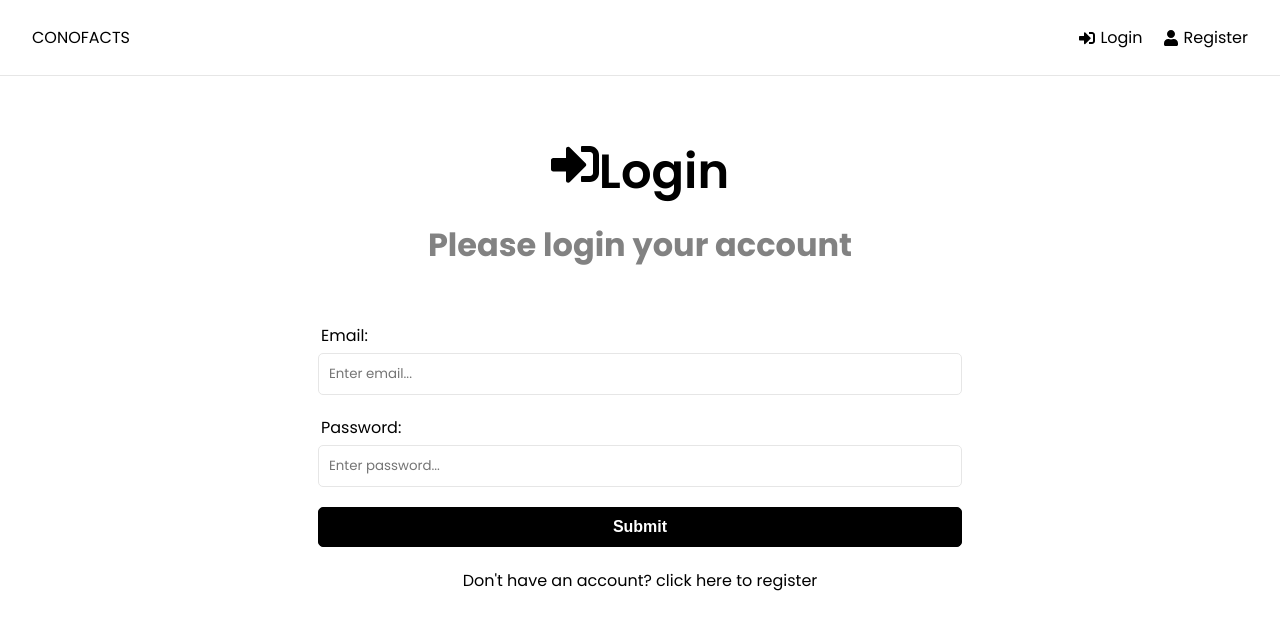
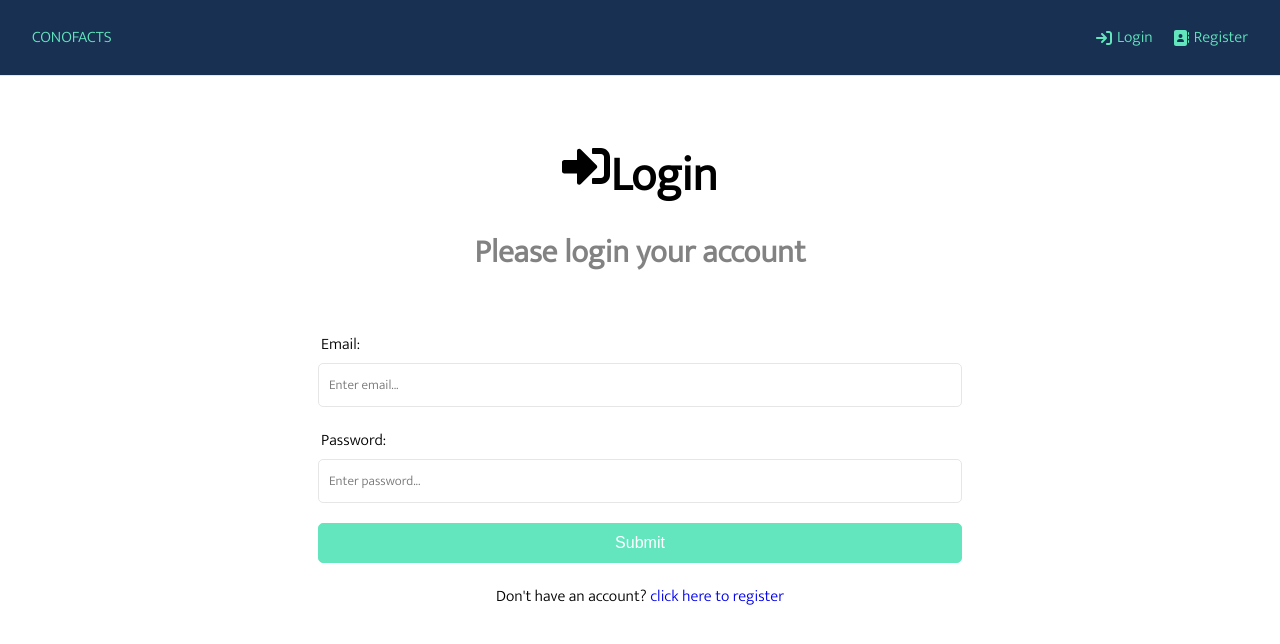
Before and after one commit to blessedjoe2000/CONOFACTS, a React (Create React App) app in the folder frontend/: page /login in a window 1280 px wide. Shown: the top 644 px of the page. Built offline with nearby package versions, Linux system fonts and the light colour scheme.

Commit message:
header sytling added .

```diff
--- a/frontend/src/App.js
+++ b/frontend/src/App.js
@@ -1,7 +1,9 @@
 import { BrowserRouter as Router, Routes, Route } from "react-router-dom";
 import { ToastContainer } from "react-toastify";
 import "react-toastify/dist/ReactToastify.css";
-import Header from "./components/Header";
+import "@fortawesome/fontawesome-free/css/all.css";
+import "@fortawesome/fontawesome-free/js/all.js";
+import Header from "./components/Header/Header";
 import Dashboard from "./pages/Dashboard";
 import Login from "./pages/Login";
 import Register from "./pages/Register";
--- a/frontend/src/components/Header.jsx
+++ /dev/null
@@ -1,53 +0,0 @@
-import { FaSignInAlt, FaSignOutAlt, FaUser } from "react-icons/fa";
-import { useDispatch, useSelector } from "react-redux";
-import { Link, useNavigate } from "react-router-dom";
-import { toast } from "react-toastify";
-import { logout, reset } from "../features/auth/authSlice";
-
-function Header() {
-  const dispatch = useDispatch();
-  const navigate = useNavigate();
-
-  const { user } = useSelector((state) => state.auth);
-
-  const onLogout = () => {
-    dispatch(logout());
-    dispatch(reset());
-    navigate("/");
-  };
-
-  return (
-    <header className="header">
-      <div className="logo">
-        <Link to="/">CONOFACTS</Link>
-      </div>
-      <ul>
-        {user ? (
-          <li>
-            <button className="btn" onClick={onLogout}>
-              <FaSignOutAlt />
-              Logout
-            </button>
-          </li>
-        ) : (
-          <>
-            <li>
-              <Link to="/login">
-                <FaSignInAlt />
-                Login
-              </Link>
-            </li>
-            <li>
-              <Link to="/register">
-                <FaUser />
-                Register
-              </Link>
-            </li>
-          </>
-        )}
-      </ul>
-    </header>
-  );
-}
-
-export default Header;
--- /dev/null
+++ b/frontend/src/components/Header/Header.jsx
@@ -0,0 +1,89 @@
+import { useDispatch, useSelector } from "react-redux";
+import { Link, useNavigate } from "react-router-dom";
+import { toast } from "react-toastify";
+import { logout, reset } from "../../features/auth/authSlice";
+import { FontAwesomeIcon } from "@fortawesome/react-fontawesome";
+import {
+  faUser,
+  faMessage,
+  faHome,
+  faSignIn,
+  faSignOut,
+  faAddressBook,
+} from "@fortawesome/free-solid-svg-icons";
+import "./header.css";
+
+function Header() {
+  const dispatch = useDispatch();
+  const navigate = useNavigate();
+
+  const { user } = useSelector((state) => state.auth);
+
+  const onLogout = () => {
+    dispatch(logout());
+    dispatch(reset());
+    navigate("/");
+  };
+
+  return (
+    <header className="header">
+      <Link to="/">
+        <div className="logo">CONOFACTS</div>
+      </Link>
+      <ul>
+        {user ? (
+          <>
+            <li>
+              <Link to="/">
+                <div className="nav-list">
+                  <FontAwesomeIcon icon={faHome} />
+                  Home
+                </div>
+              </Link>
+            </li>
+            <li>
+              <Link to="/">
+                <div className="nav-list">
+                  <FontAwesomeIcon icon={faMessage} />
+                  Message
+                </div>
+              </Link>
+            </li>
+            <li>
+              <Link to="/">
+                <div className="nav-list">
+                  <FontAwesomeIcon icon={faUser} />
+                  Profile
+                </div>
+              </Link>
+            </li>
+
+            <li>
+              <button className="btn" onClick={onLogout}>
+                <FontAwesomeIcon icon={faSignOut} />
+                Logout
+              </button>
+            </li>
+          </>
+        ) : (
+          <>
+            <li>
+              <Link to="/login">
+                <FontAwesomeIcon icon={faSignIn} />
+                Login
+              </Link>
+            </li>
+            <li>
+              <Link to="/register">
+                <FontAwesomeIcon icon={faAddressBook} />
+                Register
+              </Link>
+            </li>
+          </>
+        )}
+      </ul>
+    </header>
+  );
+}
+
+export default Header;
--- /dev/null
+++ b/frontend/src/components/Header/header.css
@@ -0,0 +1,42 @@
+.header {
+  display: flex;
+  justify-content: space-between;
+  align-items: center;
+  padding: 20px 2rem;
+  border-bottom: 1px solid #e6e6e6;
+  margin-bottom: 60px;
+  background-color: #183153;
+}
+
+.header ul {
+  display: flex;
+  align-items: center;
+  justify-content: space-between;
+}
+
+.header ul li {
+  margin-left: 20px;
+}
+
+.header ul li a {
+  display: flex;
+  align-items: center;
+}
+.header a {
+  color: rgb(99, 230, 190);
+}
+
+.header a :hover {
+  color: #fff;
+}
+
+.header ul li a svg {
+  margin-right: 5px;
+}
+.nav-list {
+  cursor: pointer;
+  text-align: center;
+  display: flex;
+  align-items: center;
+  justify-content: center;
+}
--- a/frontend/src/components/Timeline/Timeline.jsx
+++ b/frontend/src/components/Timeline/Timeline.jsx
@@ -1,10 +1,8 @@
-import { useDispatch, useSelector } from "react-redux";
-import { getAllPosts } from "../../features/post/postSlice";
+import { useSelector } from "react-redux";
 import "./timeline.css";
 
 function Timeline() {
   const { posts } = useSelector((state) => state.posts);
-  const dispatch = useDispatch();
 
   return (
     <>
--- a/frontend/src/features/auth/authSlice.js
+++ b/frontend/src/features/auth/authSlice.js
@@ -1,6 +1,6 @@
+import axios from "axios";
 import { createSlice, createAsyncThunk } from "@reduxjs/toolkit";
 import authService from "./authService";
-import axios from "axios";
 import { updateUser } from "./authService";
 
 const API_URL = `conofacts/users`;
--- a/frontend/src/index.css
+++ b/frontend/src/index.css
@@ -1,3 +1,4 @@
+@import url("https://fonts.googleapis.com/css2?family=Mukta:wght@300&display=swap");
 @import url("https://fonts.googleapis.com/css2?family=Poppins:wght@300;400;600;700&display=swap");
 
 * {
@@ -7,13 +8,12 @@
 }
 
 body {
-  font-family: "Poppins", sans-serif;
+  font-family: "Mukta", sans-serif;
   height: 100vh;
 }
 
 a {
   text-decoration: none;
-  color: #000;
 }
 
 p {
@@ -41,38 +41,6 @@ h3 {
   margin: 0 auto;
   padding: 0 20px;
   text-align: center;
-}
-
-.header {
-  display: flex;
-  justify-content: space-between;
-  align-items: center;
-  padding: 20px 2rem;
-  border-bottom: 1px solid #e6e6e6;
-  margin-bottom: 60px;
-}
-
-.header ul {
-  display: flex;
-  align-items: center;
-  justify-content: space-between;
-}
-
-.header ul li {
-  margin-left: 20px;
-}
-
-.header ul li a {
-  display: flex;
-  align-items: center;
-}
-
-.header ul li a:hover {
-  color: #777;
-}
-
-.header ul li a svg {
-  margin-right: 5px;
 }
 
 .heading {
@@ -137,12 +105,11 @@ h3 {
 
 .btn {
   padding: 10px 20px;
-  border: 1px solid #000;
+  border: 1px solid rgb(99, 230, 190);
   border-radius: 5px;
-  background: #000;
+  background: rgb(99, 230, 190);
   color: #fff;
   font-size: 16px;
-  font-weight: 700;
   cursor: pointer;
   text-align: center;
   appearance: button;
--- a/package.json
+++ b/package.json
@@ -12,6 +12,10 @@
   "author": "",
   "license": "ISC",
   "dependencies": {
+    "@fortawesome/fontawesome-free": "^6.4.0",
+    "@fortawesome/fontawesome-svg-core": "^6.4.0",
+    "@fortawesome/free-solid-svg-icons": "^6.4.0",
+    "@fortawesome/react-fontawesome": "^0.2.0",
     "axios": "^1.3.0",
     "bcryptjs": "^2.4.3",
     "cors": "^2.8.5",
```
Also changed, not shown: 1 other file (tests, documents, lock files or other folders).
